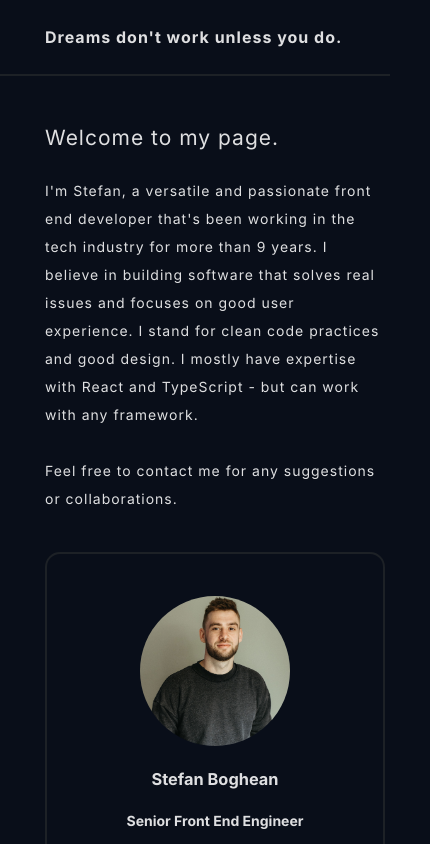
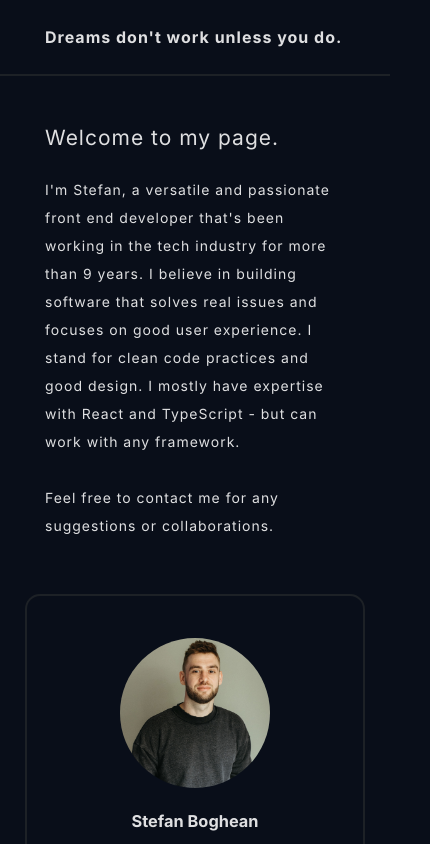
Before and after one commit to steff93/bio, a React (Vite) app: page / in a window 390 px wide. Shown: the top 844 px of the page, 430 px wide, since content can reach past the window. Built offline with nearby package versions, Linux system fonts and the light colour scheme.

Commit message:
fixed paddings on mobile

```diff
--- a/src/App.scss
+++ b/src/App.scss
@@ -38,6 +38,10 @@
     flex-direction: column-reverse;
     align-items: center;
     gap: 25px;
+    padding: 0;
+  }
+
+  .bio {
     padding: 15px 45px;
   }
 }
```
